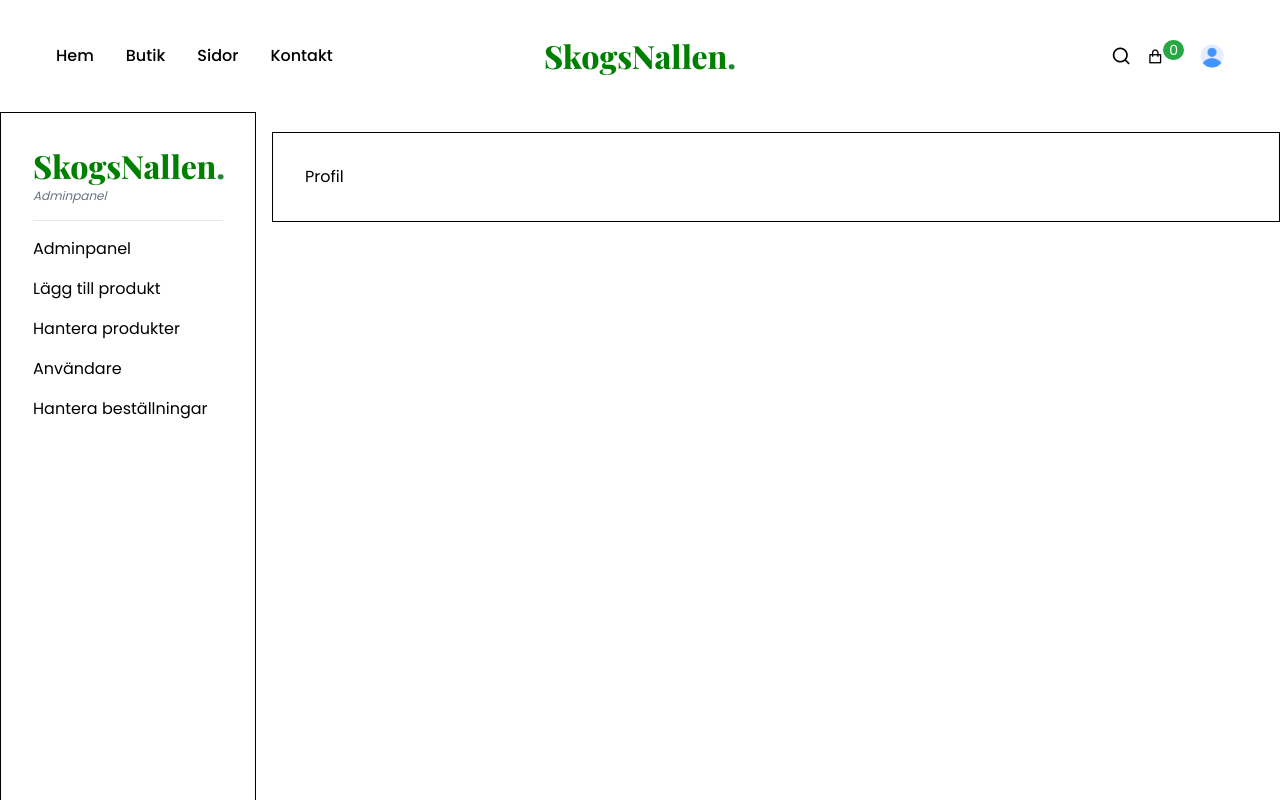
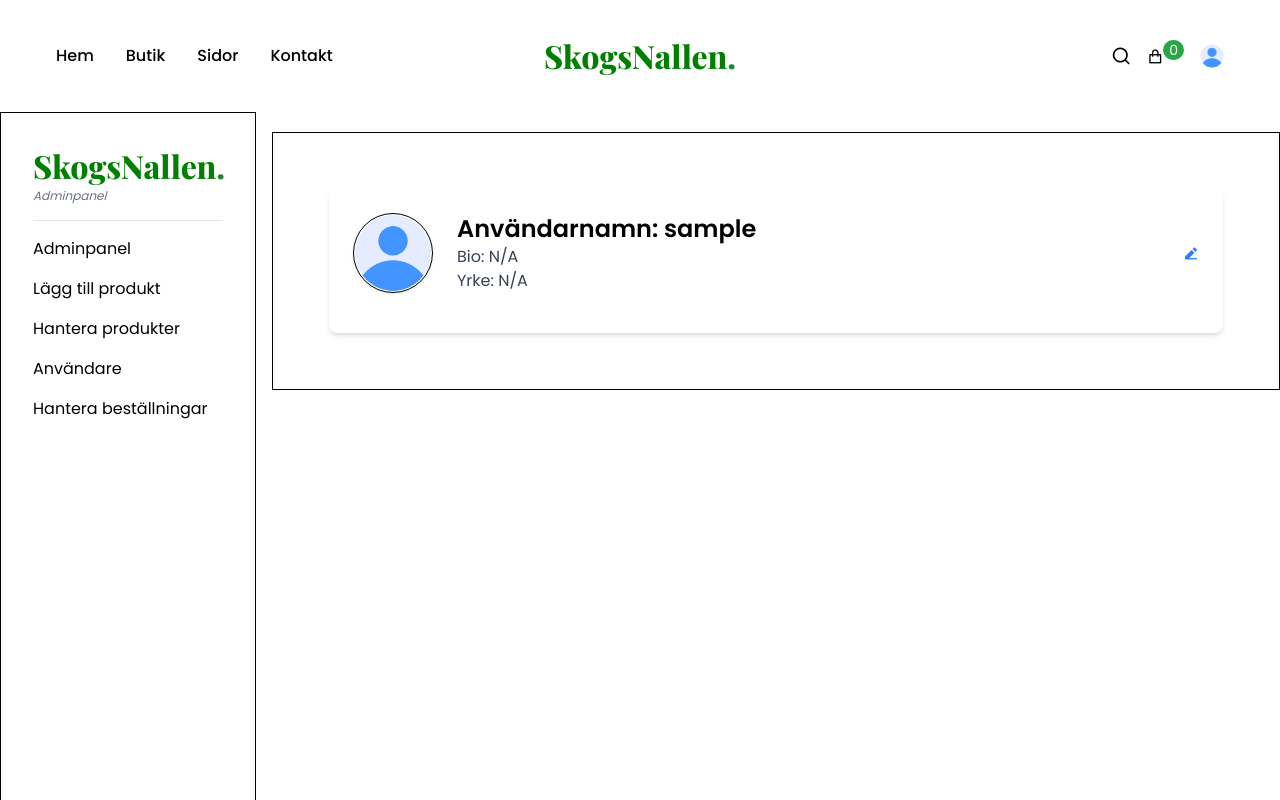
Before and after one commit to Darougah/SkogsNallen, a React (Vite) app in the folder frontend/: page /dashboard/profile in a window 1280 px wide. Shown: the top 800 px of the page. Built offline with nearby package versions, Linux system fonts and the light colour scheme; sample sign-in values are in the browser's storage.

Commit message:
add update profile

```diff
--- /dev/null
+++ b/frontend/src/pages/dashboard/user/UserProfile.jsx
@@ -0,0 +1,164 @@
+
+import React, { useEffect, useState } from 'react';
+import { useDispatch, useSelector } from 'react-redux';
+import { useEditProfileMutation } from '../../../redux/features/auth/authApi';
+import { setUser } from '../../../redux/features/auth/authSlice';
+import avatarImg from '../../../assets/avatar.png';
+
+const UserProfile = () => {
+  const dispatch = useDispatch();
+  const { user } = useSelector((state) => state.auth);
+  const [editProfile, { isLoading, isError, error, isSuccess }] = useEditProfileMutation();
+
+  const [formData, setFormData] = useState({
+    username: '',
+    profileImage: '',
+    bio: '',
+    profession: '',
+    userId: ''
+  });
+
+  const [isModalOpen, setIsModalOpen] = useState(false);
+
+  useEffect(() => {
+    if (user) {
+      setFormData({
+        username: user?.username || '',
+        profileImage: user?.profileImage || '',
+        bio: user?.bio || '',
+        profession: user?.profession || '',
+        userId: user?.id || ''
+      });
+    }
+  }, [user]);
+
+  const handleChange = (e) => {
+    setFormData({
+      ...formData,
+      [e.target.name]: e.target.value
+    });
+  };
+
+  const handleSubmit = async (e) => {
+    e.preventDefault();
+    const updatedUser = {
+      username: formData.username,
+      profileImage: formData.profileImage,
+      bio: formData.bio,
+      profession: formData.profession,
+      userId: formData.userId
+    };
+
+    try {
+      const response = await editProfile(updatedUser).unwrap();
+      dispatch(setUser(response.user))
+      localStorage.setItem('user', JSON.stringify(response.user));
+      alert('Profile updated successfully');
+      setIsModalOpen(false);
+    } catch (error) {
+      console.error('Failed to update profile', error);
+      alert('Failed to update profile. Please try again');
+    }
+  };
+
+  return (
+    <div className="container mx-auto p-6">
+      <div className="bg-white shadow-md rounded-lg p-6">
+        <div className="flex items-center mb-4">
+        <div className="w-20 h-20 shrink-0">
+  <img
+    src={formData?.profileImage || avatarImg}
+    alt="avatar"
+    className="w-full h-full rounded-full object-cover border shadow"
+  />
+</div>
+          <div className="ml-6">
+            <h3 className="text-2xl font-semibold">Användarnamn: {formData.username || 'N/A'}</h3>
+            <p className="text-gray-700">Bio: {formData.bio || 'N/A'}</p>
+            <p className="text-gray-700">Yrke: {formData.profession || 'N/A'}</p>
+          </div>
+          <button
+            onClick={() => setIsModalOpen(true)}
+            className="ml-auto text-blue-500 hover:text-blue-700"
+          >
+            <i className="ri-edit-2-fill"></i>
+          </button>
+        </div>
+      </div>
+
+      {isModalOpen && (
+        <div className="fixed inset-0 bg-black bg-opacity-90 flex items-center justify-center z-50">
+          <div className="bg-white p-6 rounded-lg md:w-96 max-w-xl mx-auto relative">
+            <button
+              onClick={() => setIsModalOpen(false)}
+              className="absolute top-2 right-2 text-gray-500 hover:text-gray-700"
+            >
+              <i className="ri-close-line size-8 bg-black rounded-full text-white p-1"></i>
+            </button>
+            <h2 className="text-2xl font-bold mb-4">Redigera profil</h2>
+            <form onSubmit={handleSubmit}>
+              <div className="mb-4">
+                <label htmlFor="username" className="block text-sm font-medium text-gray-700">Användarnamn</label>
+                <input
+                  type="text"
+                  name="username"
+                  value={formData.username}
+                  onChange={handleChange}
+                  placeholder="Användarnamn"
+                  className="mt-1 p-2 w-full border border-gray-300 rounded-md shadow-sm"
+                  required
+                />
+              </div>
+              <div className="mb-4">
+                <label htmlFor="profileImage" className="block text-sm font-medium text-gray-700">Profilbild URL</label>
+                <input
+                  type="text"
+                  name="profileImage"
+                  value={formData.profileImage}
+                  onChange={handleChange}
+                  placeholder="Länk till bild"
+                  className="mt-1 p-2 w-full border border-gray-300 rounded-md shadow-sm"
+                  required
+                />
+              </div>
+              <div className="mb-4">
+                <label htmlFor="bio" className="block text-sm font-medium text-gray-700">Om dig</label>
+                <textarea
+                  name="bio"
+                  rows="3"
+                  value={formData.bio}
+                  onChange={handleChange}
+                  placeholder="Berätta om dig själv"
+                  className="mt-1 p-2 w-full border border-gray-300 rounded-md shadow-sm"
+                />
+              </div>
+              <div className="mb-4">
+                <label htmlFor="profession" className="block text-sm font-medium text-gray-700">Yrke</label>
+                <input
+                  type="text"
+                  name="profession"
+                  value={formData.profession}
+                  onChange={handleChange}
+                  placeholder="Yrke"
+                  className="mt-1 p-2 w-full border border-gray-300 rounded-md shadow-sm"
+                  required
+                />
+              </div>
+              <button
+                type="submit"
+                disabled={isLoading}
+                className={`mt-4 w-full bg-blue-500 text-white py-2 px-2 rounded-md ${isLoading ? 'opacity-50 cursor-not-allowed' : ''}`}
+              >
+                {isLoading ? 'Sparar...' : 'Spara ändringar'}
+              </button>
+              {isError && <p className="mt-2 text-red-500">Misslyckades att uppdatera. Försök igen.</p>}
+              {isSuccess && <p className="mt-2 text-green-500">Profilen är uppdaterad!</p>}
+            </form>
+          </div>
+        </div>
+      )}
+    </div>
+  );
+};
+
+export default UserProfile;
--- a/frontend/src/redux/features/auth/authApi.js
+++ b/frontend/src/redux/features/auth/authApi.js
@@ -59,13 +59,13 @@ const authApi = createApi({
       invalidatesTags: ["Users"],
     }),
     editProfile: builder.mutation({
-      query:({profileData})=>({
-        url:`/edit-profile`,
-        method:"PATCH",
-        body: profileData
 
-      }),
-    })
+      query: (profileData) => ({
+          url: `/edit-profile`,
+          method: "PATCH",
+          body: profileData
+        }),
+      })
   })
 })
 
--- a/frontend/src/routers/router.jsx
+++ b/frontend/src/routers/router.jsx
@@ -15,6 +15,7 @@ import UserOrders from "../pages/dashboard/user/UserOrders";
 import OrderDetails from "../pages/dashboard/user/orderDetails";
 import UserPayments from "../pages/dashboard/user/UserPayments";
 import UserReviews from "../pages/dashboard/user/UserReviews";
+import UserProfile from "../pages/dashboard/user/UserProfile";
 
 const router = createBrowserRouter([
   {
@@ -42,7 +43,7 @@ element:<OrderDetails/>
           { path: "", element: <UserDMain /> },
           { path: "orders", element: <UserOrders/> },
           { path: "payments", element: <UserPayments/> },
-          { path: "profile", element: <div>Profil</div> },
+          { path: "profile", element: <UserProfile/> },
           { path: "reviews", element: <UserReviews/> },
 
           //admin routes
```
